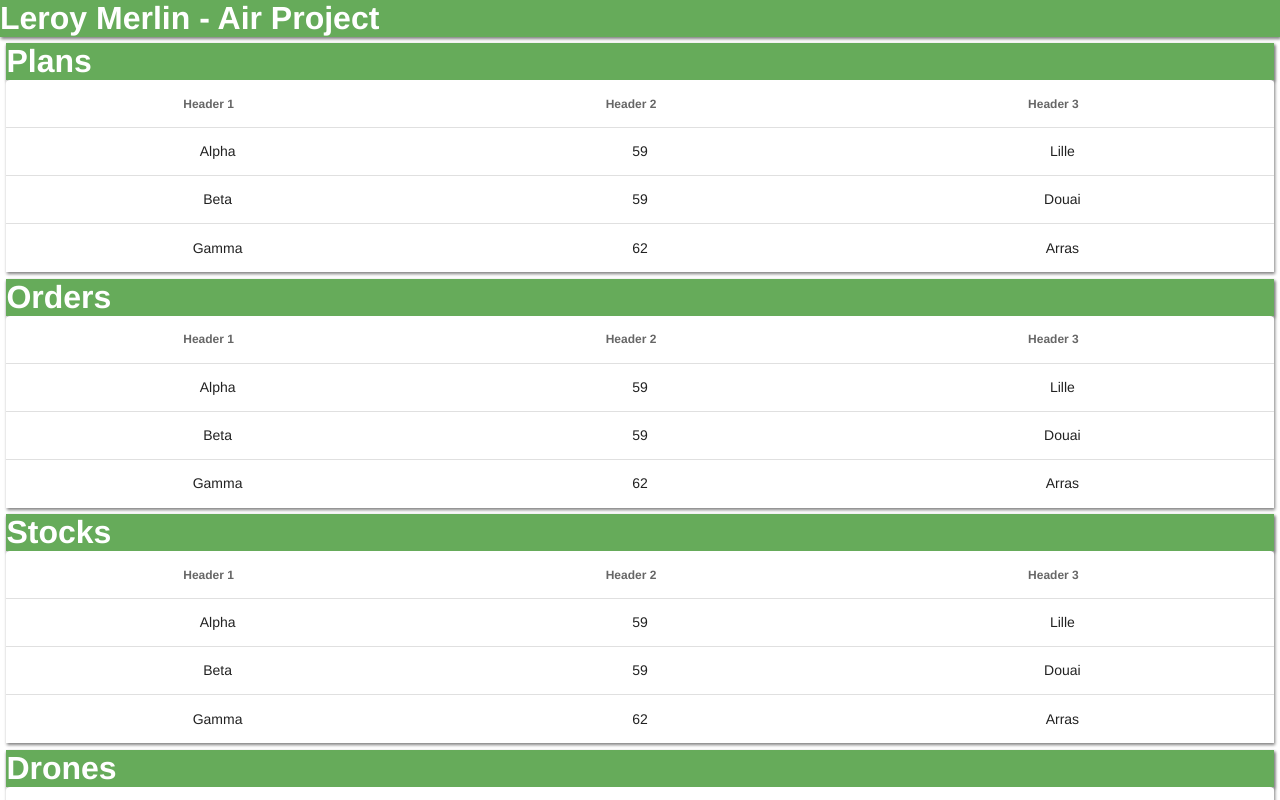
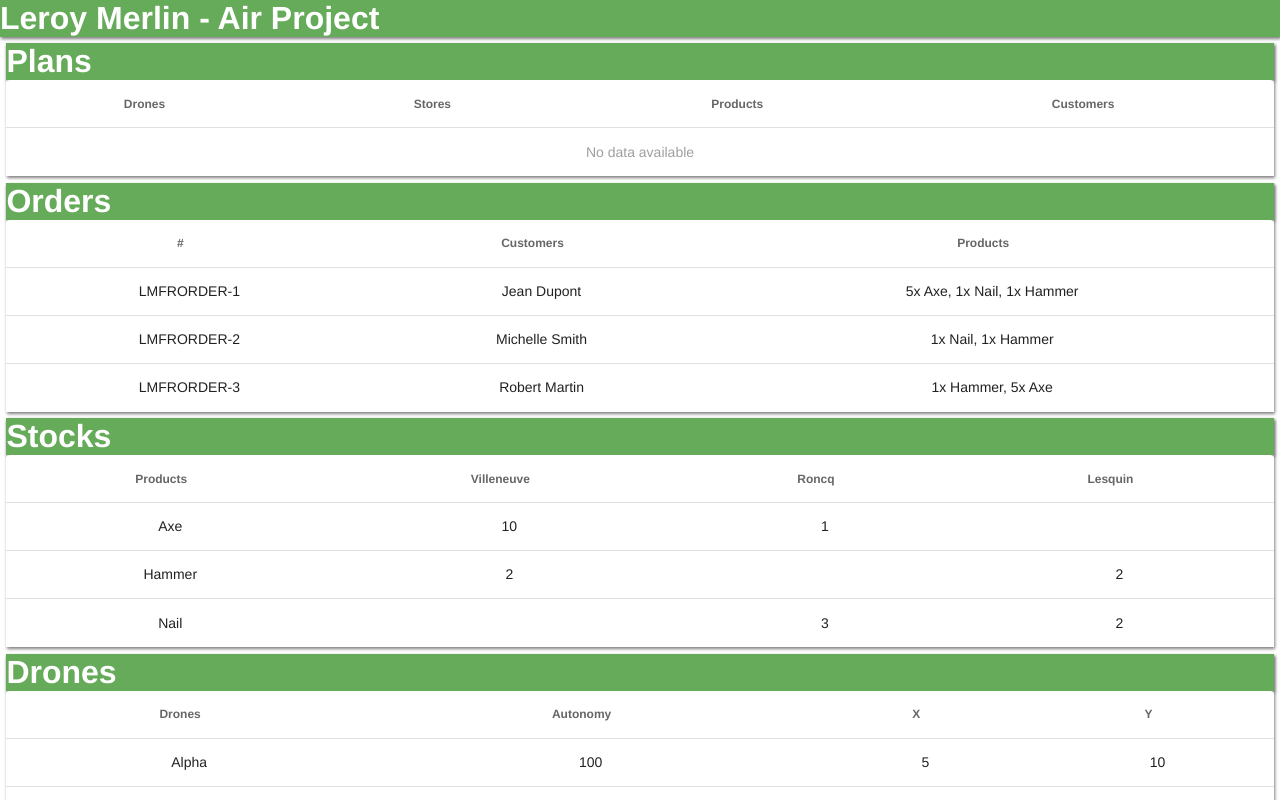
Before and after one commit to timjoug/airProjectFront, a Vue app: page / in a window 1280 px wide. Shown: the top 800 px of the page. Built offline with nearby package versions, Linux system fonts and the light colour scheme.

Commit message:
Air Project 0.3 : Mock Implementation

```diff
--- a/src/App.vue
+++ b/src/App.vue
@@ -6,28 +6,32 @@
 
     <ValueTable
     v-bind:tableTitle="'Plans'"
-    v-bind:headers="mockHeader"
-    v-bind:contentList="mockList"
+    v-bind:headers="plansHeader"
+    v-bind:contentList="plansList"
     ></ValueTable>
     <ValueTable
     v-bind:tableTitle="'Orders'"
-    v-bind:headers="mockHeader"
-    v-bind:contentList="mockList"
+    v-bind:headers="ordersHeader"
+    v-bind:contentList="ordersList"
     ></ValueTable>
     <ValueTable
     v-bind:tableTitle="'Stocks'"
-    v-bind:headers="mockHeader"
-    v-bind:contentList="mockList"
+    v-bind:headers="stocksHeader"
+    v-bind:contentList="stocksList"
     ></ValueTable>
     <ValueTable
     v-bind:tableTitle="'Drones'"
-    v-bind:headers="mockHeader"
-    v-bind:contentList="mockList"
+    v-bind:headers="droneHeader"
+    v-bind:contentList="droneList"
     ></ValueTable>
   </div>
 </template>
 
 <script>
+import drone from './mock/drone'
+import orders from './mock/orders'
+import stocks from './mock/stocks'
+
 import TitleBar from './components/titleBar.vue'
 import ValueTable from './components/valueTable.vue'
 
@@ -38,28 +42,56 @@
     ValueTable
   },
   data: () => ({
-    mockHeader: [
-      { text: 'Header 1', value: 'value1'},
-      { text: 'Header 2', value: 'value2'},
-      { text: 'Header 3', value: 'value3'}
+    droneHeader: [
+      { text: 'Drones', value: 'id'},
+      { text: 'Autonomy', value: 'autonomy'},
+      { text: 'X', value: 'x'},
+      { text: 'Y', value: 'y'}
     ],
-    mockList: [
-      {
-        value1: 'Alpha',
-        value2: 59,
-        value3: 'Lille'
-      },
-      {
-        value1: 'Beta',
-        value2: 59,
-        value3: 'Douai'
-      },
-      {
-        value1: 'Gamma',
-        value2: 62,
-        value3: 'Arras'
-      }
-    ]
+    ordersHeader: [
+      { text: '#', value: 'id'},
+      { text: 'Customers', value: 'customerId'},
+      { text: 'Products', value: 'products'}
+    ],
+    plansHeader: [
+      { text: 'Drones', value: 'droneId'}, //ex : drone.id
+      { text: 'Stores', value: 'storeId'}, //ex : stores.id
+      { text: 'Products', value: 'productId'},
+      { text: 'Customers', value: 'customerId'}
+    ],
+    stocksHeader: [
+      { text: 'Products', value: 'productId'},//ex : stores.stock.productId
+      { text: 'Villeneuve', value: 'vaQuantity'},
+      { text: 'Roncq', value: 'roncqQuantity'},
+      { text: 'Lesquin', value: 'lesquinQuantity'}// valeur id de stores.json
+    ],
+    droneList: drone.drone,
+    ordersList: orders.orders,
+    stocksList: stocks.stocks,
+    plansList: [],
+
+    // mockHeader: [
+    //   { text: 'Header 1', value: 'value1'},
+    //   { text: 'Header 2', value: 'value2'},
+    //   { text: 'Header 3', value: 'value3'}
+    // ],
+    // mockList: [
+    //   {
+    //     value1: 'Alpha',
+    //     value2: 59,
+    //     value3: 'Lille'
+    //   },
+    //   {
+    //     value1: 'Beta',
+    //     value2: 59,
+    //     value3: 'Douai'
+    //   },
+    //   {
+    //     value1: 'Gamma',
+    //     value2: 62,
+    //     value3: 'Arras'
+    //   }
+    // ]
   })
 }
 </script>
--- /dev/null
+++ b/src/input/drone.json
@@ -0,0 +1,31 @@
+[{
+        "id": "Alpha",
+        "x": 5,
+        "y": 10,
+        "autonomy": 100
+    },
+    {
+        "id": "Beta",
+        "x": 2,
+        "y": 7,
+        "autonomy": 100
+    },
+    {
+        "id": "Gamma",
+        "x": 6,
+        "y": 20,
+        "autonomy": 100
+    },
+    {
+        "id": "Delta",
+        "x": 4,
+        "y": 43,
+        "autonomy": 100
+    },
+    {
+        "id": "Epsilon",
+        "x": 9,
+        "y": 9,
+        "autonomy": 100
+    }
+]
--- /dev/null
+++ b/src/input/orders.json
@@ -0,0 +1,44 @@
+[{
+        "id": "LMFRORDER-1",
+        "customerId": "Jean Dupont",
+        "basket": [{
+                "productId": "Axe",
+                "quantity": 5
+            },
+            {
+                "productId": "Nail",
+                "quantity": 1
+            },
+            {
+                "productId": "Hammer",
+                "quantity": 1
+            }
+        ]
+    },
+    {
+        "id": "LMFRORDER-2",
+        "customerId": "Michelle Smith",
+        "basket": [{
+                "productId": "Nail",
+                "quantity": 1
+            },
+            {
+                "productId": "Hammer",
+                "quantity": 1
+            }
+        ]
+    },
+    {
+        "id": "LMFRORDER-3",
+        "customerId": "Robert Martin",
+        "basket": [{
+                "productId": "Hammer",
+                "quantity": 1
+            },
+            {
+                "productId": "Axe",
+                "quantity": 5
+            }
+        ]
+    }
+]
--- /dev/null
+++ b/src/mock/drone.js
@@ -0,0 +1,35 @@
+const drone = [{
+        "id": "Alpha",
+        "x": 5,
+        "y": 10,
+        "autonomy": 100
+    },
+    {
+        "id": "Beta",
+        "x": 2,
+        "y": 7,
+        "autonomy": 100
+    },
+    {
+        "id": "Gamma",
+        "x": 6,
+        "y": 20,
+        "autonomy": 100
+    },
+    {
+        "id": "Delta",
+        "x": 4,
+        "y": 43,
+        "autonomy": 100
+    },
+    {
+        "id": "Epsilon",
+        "x": 9,
+        "y": 9,
+        "autonomy": 100
+    }
+]
+
+module.exports = {
+    drone
+}
--- /dev/null
+++ b/src/mock/orders.js
@@ -0,0 +1,20 @@
+const orders = [{
+        "id": "LMFRORDER-1",
+        "customerId": "Jean Dupont",
+        "products": '5x Axe, 1x Nail, 1x Hammer'
+    },
+    {
+        "id": "LMFRORDER-2",
+        "customerId": "Michelle Smith",
+        "products": '1x Nail, 1x Hammer'
+    },
+    {
+        "id": "LMFRORDER-3",
+        "customerId": "Robert Martin",
+        "products": '1x Hammer, 5x Axe'
+    }
+]
+
+module.exports = {
+    orders
+}
--- /dev/null
+++ b/src/mock/stocks.js
@@ -0,0 +1,20 @@
+const stocks = [{
+        "productId": "Axe",
+        "vaQuantity": 10,
+        "roncqQuantity": 1,
+    },
+    {
+        "productId": "Hammer",
+        "vaQuantity": 2,
+        "lesquinQuantity": 2
+    },
+    {
+        "productId": "Nail",
+        "roncqQuantity": 3,
+        "lesquinQuantity": 2
+    }
+]
+
+module.exports = {
+    stocks
+}
```
Also changed, not shown: src/input/customers.json (added, +16 -0 lines), src/input/stores.json (added, +43 -0 lines).
